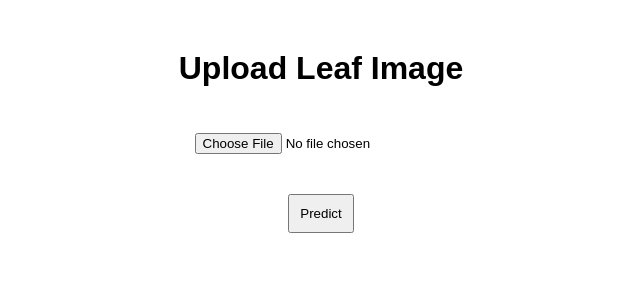
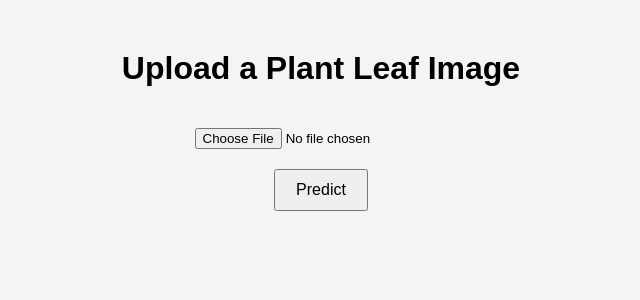
Before and after one commit to ali-124k/Hydroponics, a Flask app: page / in a window 1280 px wide. Shown: the top 300 px of the page, without its empty margins (319-959 px from the left). Run offline with Flask 3, Linux system fonts and the light colour scheme.

Commit message:
Update index.html

```diff
--- a/templates/index.html
+++ b/templates/index.html
@@ -1,59 +1,78 @@
 <!DOCTYPE html>
-<html>
+<html lang="en">
 <head>
-    <title>Plant Disease Prediction</title>
+    <meta charset="UTF-8">
+    <title>Plant Disease Classifier</title>
     <style>
         body {
             font-family: Arial, sans-serif;
+            margin: 50px;
             text-align: center;
-            margin: 50px;
+            background-color: #f4f4f4;
         }
-        input[type="file"], button {
-            margin: 15px;
-            padding: 10px;
+        input[type="file"] {
+            margin: 20px;
+        }
+        button {
+            padding: 10px 20px;
+            font-size: 16px;
+            cursor: pointer;
         }
         #result {
-            margin-top: 25px;
+            margin-top: 20px;
+            font-weight: bold;
             font-size: 20px;
-            font-weight: bold;
+            color: #333;
         }
     </style>
 </head>
 <body>
-    <h1>Upload Leaf Image</h1>
+    <h1>Upload a Plant Leaf Image</h1>
     <form id="upload-form" enctype="multipart/form-data">
-        <input type="file" id="file" name="file" accept="image/*" required>
-        <br>
+        <input type="file" name="file" id="file" accept="image/*" required><br>
         <button type="submit">Predict</button>
     </form>
     <div id="result"></div>
 
     <script>
-        document.getElementById('upload-form').addEventListener('submit', async function (event) {
+        document.getElementById('upload-form').addEventListener('submit', async function(event) {
             event.preventDefault();
             const fileInput = document.getElementById('file');
-            if (!fileInput.files.length) return;
+            const resultDiv = document.getElementById('result');
+
+            if (fileInput.files.length === 0) {
+                resultDiv.innerText = "Please select an image first.";
+                return;
+            }
 
             const formData = new FormData();
-            formData.append('file', fileInput.files[0]);
-
-            const resultDiv = document.getElementById('result');
-            resultDiv.innerText = 'Predicting...';
+            formData.append("file", fileInput.files[0]);
 
             try {
-                const response = await fetch('/predict', {
-                    method: 'POST',
+                const response = await fetch("/predict", {
+                    method: "POST",
                     body: formData
                 });
 
-                const data = await response.json();
-                if (data.prediction) {
-                    resultDiv.innerText = 'Prediction: ' + data.prediction;
-                } else if (data.error) {
-                    resultDiv.innerText = 'Error: ' + data.error;
+                const text = await response.text();
+                try {
+                    const data = JSON.parse(text);
+
+                    if (response.ok && data.prediction) {
+                        resultDiv.innerText = `Prediction: ${data.prediction}`;
+                    } else {
+                        resultDiv.innerText = data.error ? `Error: ${data.error}` : "Unexpected response.";
+                    }
+
+                } catch (parseError) {
+                    resultDiv.innerText = "Error: Invalid response from server.";
+                    console.error("Parse error:", parseError);
+                    console.log("Raw response:", text);
                 }
+
             } catch (error) {
-                resultDiv.innerText = 'Error: Failed to get a response from server.';
+                resultDiv.innerText = "Error: Failed to connect to server.";
+                console.error("Fetch error:", error);
             }
         });
     </script>
```
